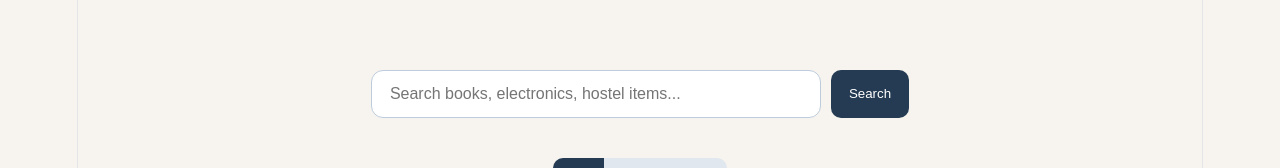
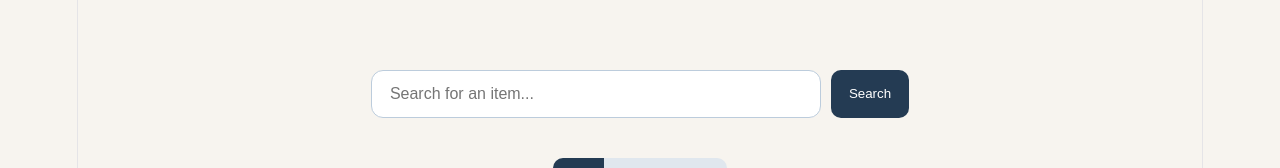
Before and after one commit to Gursimar-05/CampusCart, a React (Vite) app: page / in a window 1280 px wide. Shown: the part 305-473 px from the top of the page. Built offline with nearby package versions, Linux system fonts and the light colour scheme.

Commit message:
Add listing search

```diff
--- a/src/App.jsx
+++ b/src/App.jsx
@@ -9,13 +9,17 @@ import { useState } from 'react'
 
 function App() {
   const [selectedType, setSelectedType] = useState('ALL')
+  const [search, setSearch] = useState('')
   return (
     <div>
       <Navbar />
 
       <Hero />
 
-      <SearchBar />
+<SearchBar
+  search={search}
+  setSearch={setSearch}
+/>
 
       <ListingType
   selectedType={selectedType}
@@ -25,7 +29,8 @@ function App() {
       <Categories />
 
       <div className="listing-container">
-          {(selectedType === 'ALL' || selectedType === 'BUY') && (
+         {(selectedType === 'ALL' || selectedType === 'BUY') &&
+  'Engineering Mathematics'.toLowerCase().includes(search.toLowerCase()) && (
     <ListingCard
       title="Engineering Mathematics"
       description="Good condition, used for one semester."
@@ -34,7 +39,8 @@ function App() {
       emoji="📚"
     />
 )}
-{(selectedType === 'ALL' || selectedType === 'BUY') && (
+{(selectedType === 'ALL' || selectedType === 'BUY') &&
+  'Wireless Headphones'.toLowerCase().includes(search.toLowerCase()) && (
     <ListingCard
       title="Wireless Headphones"
       description="Barely used, excellent condition."
@@ -43,7 +49,8 @@ function App() {
       emoji="🎧"
     />
 )}
-{(selectedType === 'ALL' || selectedType === 'RENT') && (
+{(selectedType === 'ALL' || selectedType === 'RENT') &&
+  'Study Chair'.toLowerCase().includes(search.toLowerCase()) && (
     <ListingCard
       title="Study Chair"
       description="Comfortable chair available for rental."
--- a/src/SearchBar.jsx
+++ b/src/SearchBar.jsx
@@ -1,10 +1,13 @@
-function SearchBar() {
+function SearchBar({ search, setSearch }) {
   return (
     <div className="search-container">
       <input
         type="text"
-        placeholder="Search books, electronics, hostel items..."
+        placeholder="Search for an item..."
+        value={search}
+        onChange={(e) => setSearch(e.target.value)}
       />
+
       <button>Search</button>
     </div>
   )
```
Lines whose indentation alone changed are shown as unchanged.
